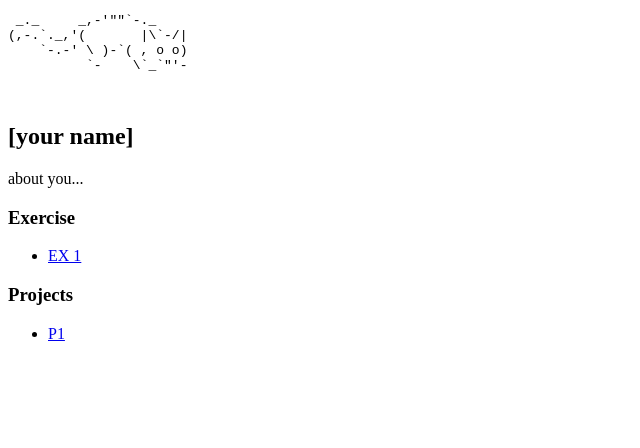
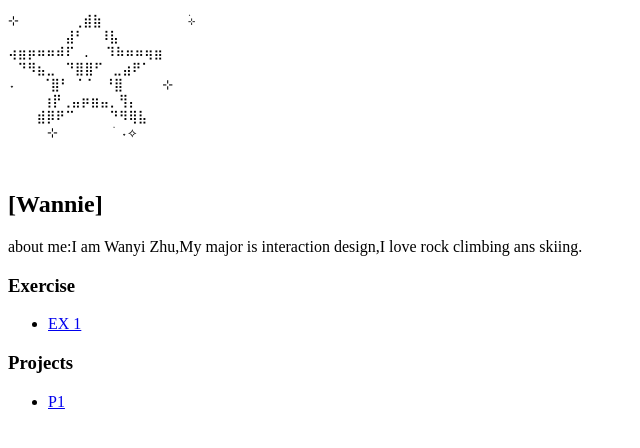
Before and after one commit to Wannie923/Interactive-1, a plain HTML site: page index.html in a window 1280 px wide. Shown: the whole page, without its empty margins (0-640 px from the left). Drawn offline with Linux system fonts and the light colour scheme.

Commit message:
Update index.html

```diff
--- a/index.html
+++ b/index.html
@@ -10,16 +10,20 @@
   <section id="container">
 
     <pre>
- _._     _,-'""`-._
-(,-.`._,'(       |\`-/|
-    `-.-' \ )-`( , o o)
-          `-    \`_`"'-
+⊹       ⢀⣾⣷           ࣪⊹
+⠀⠀⠀⠀⠀⠀⣼⠃  ⠸⣧
+⢴⣶⡶⠶⠶⠾⠏ .  ⠹⠷⠶⠶⢶⣶
+⠀⠙⠻⣦⣀⠀⠙⣿⣿⠋⠀⣀⣴⠟⠁
+˖⠀  ⠈⣿⠃ ⠁⠁ ⠘⣿     ⊹
+  ⠀⠀⢰⡟⢀⣤⡶⣶⣤⡀⢻⡄
+⠀⠀⠀⣾⡿⠟⠉⠀⠀  ⠙⠻⢿⣧
+     ⊹       ࣪ ˖⟡
 
     </pre>
 
     <!-- about me-->
-    <h1>[your name]</h1>
-    <p class="desc">about you...</p>
+    <h1>[Wannie]</h1>
+    <p class="desc">about me:I am Wanyi Zhu,My major is interaction design,I love rock climbing ans skiing.</p>
 
     <!-- links to my work -->
     <div id="exercises">
```
